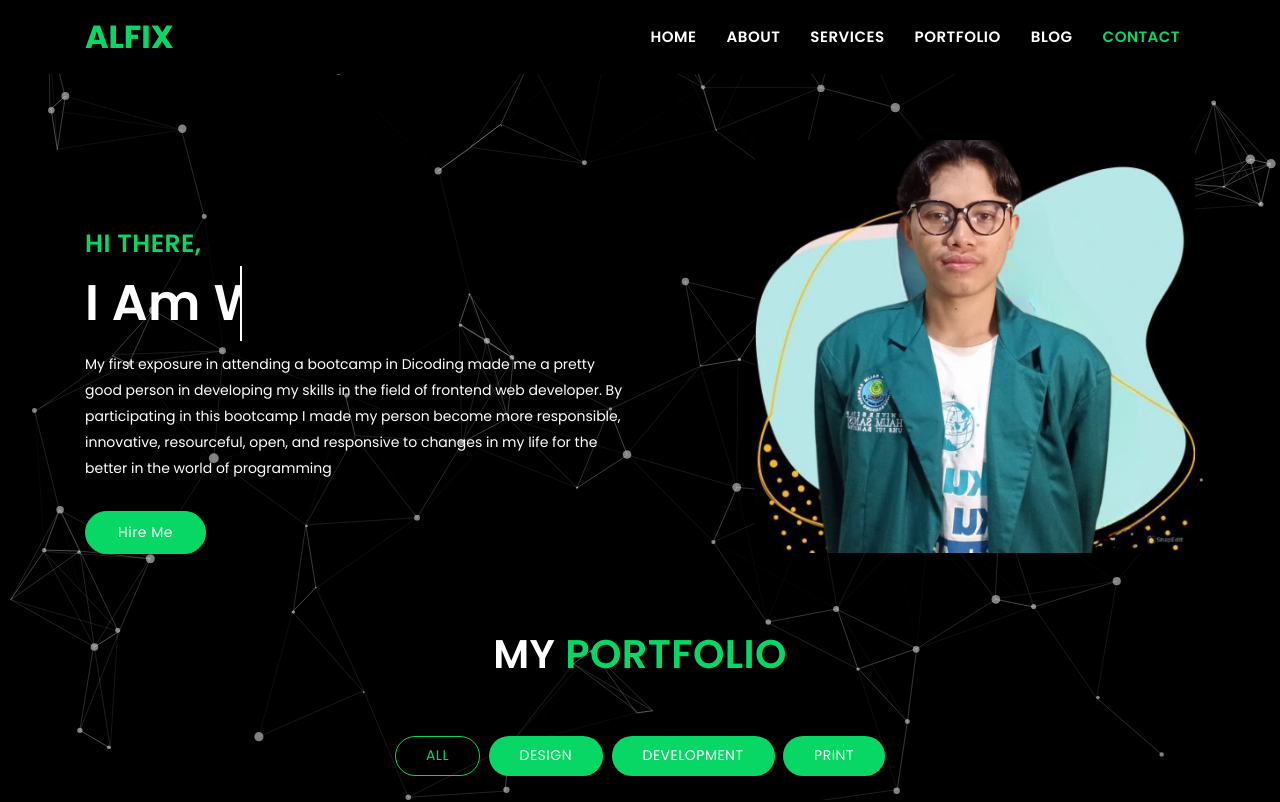
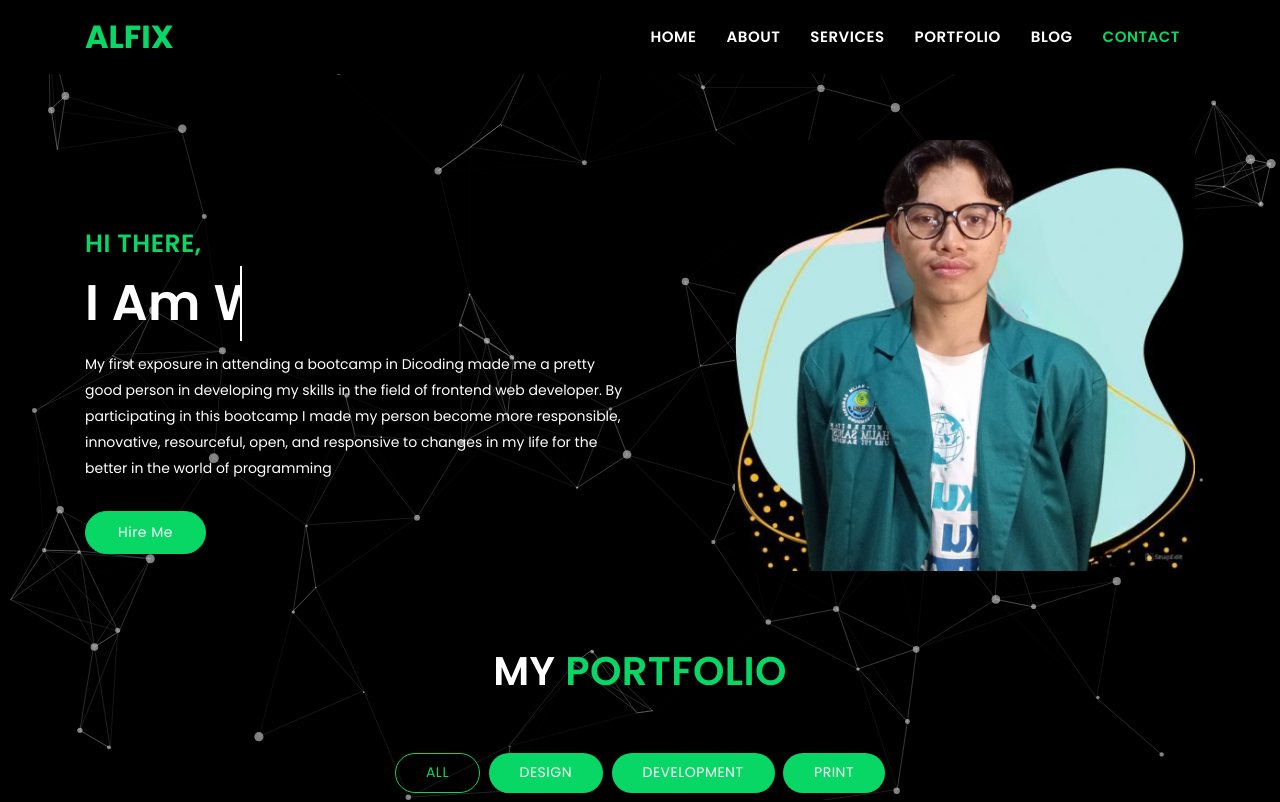
Before and after one commit to RakkhaXYZ/Alfihusaeni-Portfolio, a plain HTML site: page index.html in a window 1280 px wide. Shown: the top 802 px of the page. Drawn offline with Linux system fonts and the light colour scheme; animation ran at ten frames a second.

Commit message:
Update index.html

```diff
--- a/index.html
+++ b/index.html
@@ -117,7 +117,7 @@
 							</div>
 						</div>
 						<div class="col-lg-6 col-md-6">
-							<div class="banner-images" style="margin-left: 100px; margin-top: 50px;">
+							<div class="banner-images" style="margin-left: 80px; margin-top: 50px;">
 								<img src="assets/img/alfi.png" alt="">
 							</div>
 						</div>
```
